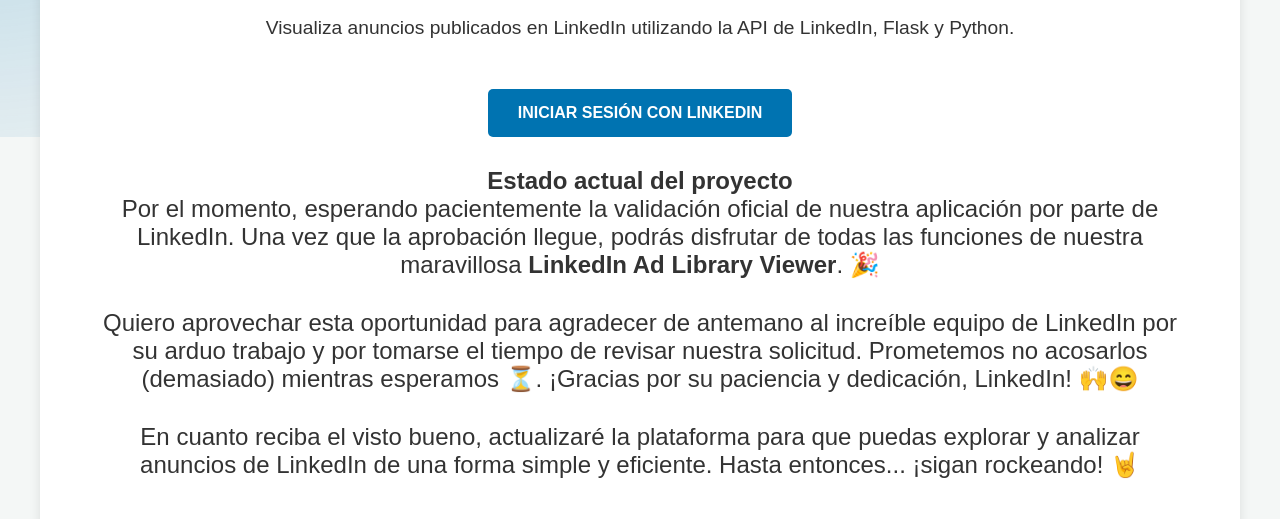
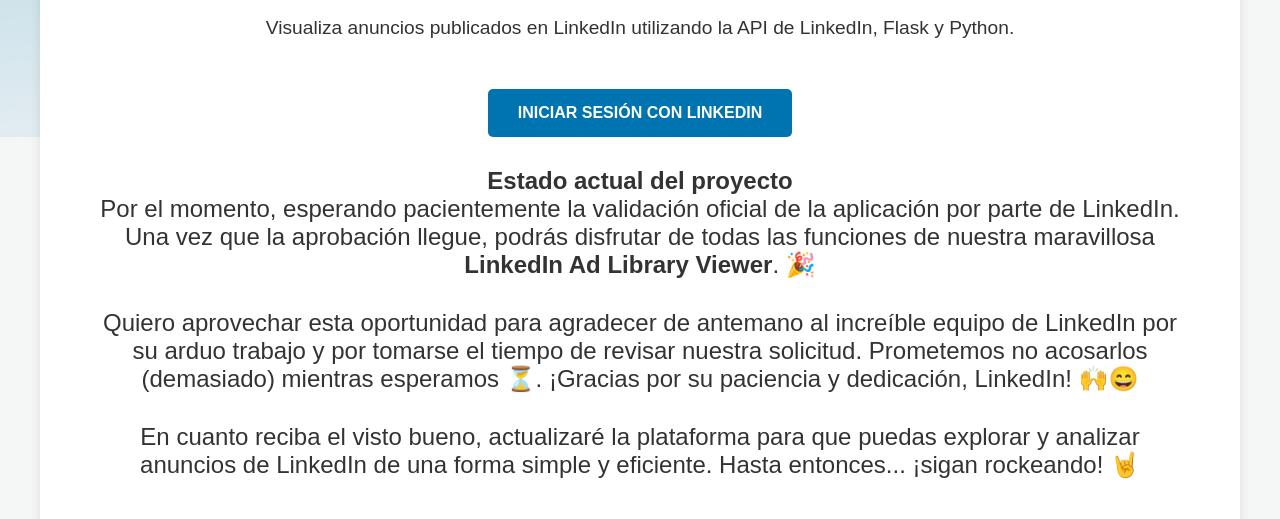
Before and after one commit to AndrewUru/flask-hello-world, a Flask app: page / in a window 1280 px wide. Shown: the part 211-730 px from the top of the page. Run offline with Flask 3, Linux system fonts and the light colour scheme.

Commit message:
confirmar

```diff
--- a/api/templates/home.html
+++ b/api/templates/home.html
@@ -31,7 +31,7 @@
       <!-- Explicación del estado del proyecto -->
       <section class="section">
         <h2>Estado actual del proyecto</h2>
-        <p>Por el momento, esperando pacientemente la validación oficial de nuestra aplicación por parte de
+        <p>Por el momento, esperando pacientemente la validación oficial de la aplicación por parte de
           LinkedIn.
           Una vez que la aprobación llegue, podrás disfrutar de todas las funciones de nuestra maravillosa
           <strong>LinkedIn Ad
```
